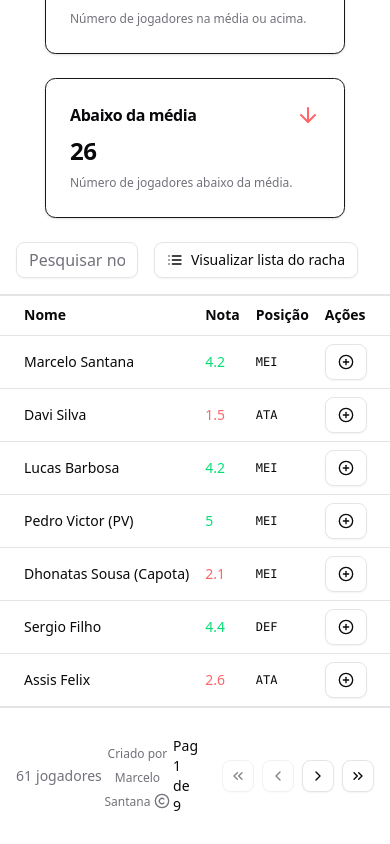
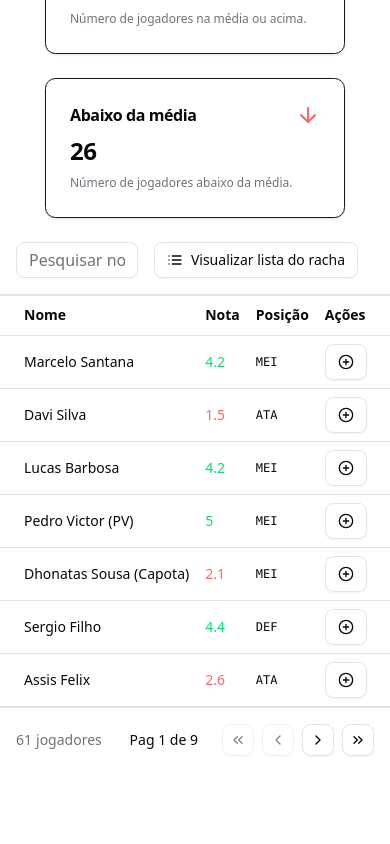
Before and after one commit to marrcelosantana/sorteador-times, a React (Vite) app: page / in a window 390 px wide. Shown: the part 407-1251 px from the top of the page. After the commit the page ends 1179 px from the top, so only its background shows below. Built offline with nearby package versions, Linux system fonts and the light colour scheme.

Commit message:
feat: update Pagination component to hide creator information on smaller screens

```diff
--- a/src/pages/components/Pagination/index.tsx
+++ b/src/pages/components/Pagination/index.tsx
@@ -34,7 +34,7 @@ const Pagination: React.FC<PaginationProps> = ({
         </span>
       </div>
 
-      <div className="py-4 text-center">
+      <div className="hidden py-4 text-center sm:inline">
         <span className="text-muted-foreground text-xs">
           Criado por Marcelo Santana
         </span>
```
